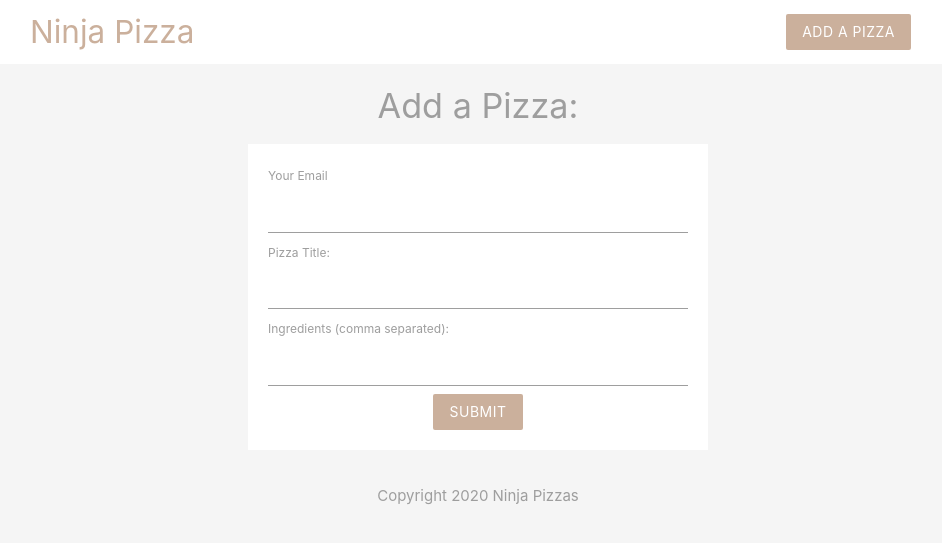
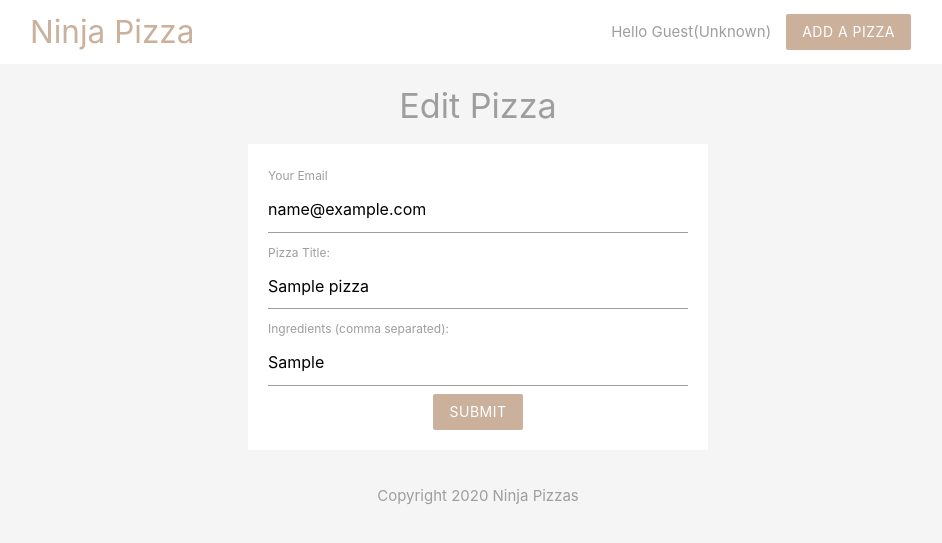
Before and after one commit to thonixon321/pizzaPHP, a PHP site: page /add.php?id=1 in a window 1280 px wide. Shown: the top 543 px of the page, without its empty margins (162-1104 px from the left). Run offline with PHP 8.4, Linux system fonts and the light colour scheme; tables that the repository leaves empty or names only in its code hold one stand-in row (values such as "Sample post").

Commit message:
Add files via upload
new updates - added edit pizza capability, also got practice with sessions and cookies, classes/objects, etc

```diff
--- a/tuts/add.php
+++ b/tuts/add.php
@@ -15,8 +15,43 @@
 
   $email = $title = $ingredients = '';
 
+  $header = 'Add a Pizza';
 
-  if(isset($_POST['submit'])) {
+
+  if (isset($_GET['id'])) {
+    $formType = 'submitEdit';
+
+    //overwrite the id that is coming from the url
+    //(could have been a bad injection from user) with a protected id
+    $id = mysqli_real_escape_string($conn, $_GET['id']);
+
+    $header = 'Edit Pizza';
+
+    //make sql
+    $sql = "SELECT * FROM pizzas WHERE id = $id";
+
+    //get the query result
+    $result = mysqli_query($conn, $sql);
+
+    // fetch result in array format (only need one, not all the rows)
+    $pizza = mysqli_fetch_assoc($result);
+
+    $email = $pizza['email'];
+    $title = $pizza['title'];
+    $ingredients = $pizza['ingredients'];
+
+    //free memory and close connection
+    mysqli_free_result($result);
+    mysqli_close($conn);
+
+
+
+  }else{
+    $formType = 'submit';
+  }
+
+
+  if(isset($_POST['submit']) || isset($_POST['submitEdit'])) {
     //htmlspecialchars renders things like < to html entities so people
     //can't inject js code and have it run automatically
 
@@ -64,10 +99,26 @@
       $title = mysqli_real_escape_string($conn, $_POST['title']);
       $ingredients = mysqli_real_escape_string($conn, $_POST['ingredients']);
 
-      //After values have been protected, go ahead and do the steps to update the DB
+      //check if this is an edit or add new pizza
+      if (isset($_POST['submitEdit'])) {
 
-      //Step 1 - create sql
-      $sql = "INSERT INTO pizzas(title, email, ingredients) VALUES('$title', '$email', '$ingredients')";
+        $id = $_POST['editing'];
+
+        echo $title . "<br />";
+        echo $email . "<br />";
+        echo $ingredients . "<br />";
+        echo $id . "<br />";
+
+        $sql = "UPDATE pizzas SET title = '$title', email = '$email', ingredients = '$ingredients' WHERE id = $id";
+
+      }else{
+
+        //After values have been protected, go ahead and do the steps to update the DB
+        //Step 1 - create sql
+        $sql = "INSERT INTO pizzas(title, email, ingredients) VALUES('$title', '$email', '$ingredients')";
+
+      }
+
 
       //Step 2 - save to db and check
       if (mysqli_query($conn, $sql)) {
@@ -96,8 +147,8 @@
    <?php include('templates/header.php') ?>
 
    <section class="container grey-text">
-    <h4 class='center'>Add a Pizza:</h4>
-    <form action='add.php' method='POST' class='white'>
+    <h4 class='center'><?php echo $header; ?></h4>
+    <form action='<?php echo $_SERVER['PHP_SELF']; ?>' method='POST' class='white'>
       <label for='email'>Your Email</label>
       <input type='text' name="email" value="<?php echo htmlspecialchars($email)  ?>">
       <div class='red-text'><?php echo $errors['email']; ?></div>
@@ -111,7 +162,10 @@
       <div class='red-text'><?php echo $errors['ingredients']; ?></div>
 
       <div class='center'>
-        <input type='submit' name="submit" value="submit" class="btn brand z-depth-0">
+        <?php if ($formType === 'submitEdit') : ?>
+          <input type='hidden' name='editing' value="<?php echo $id; ?>">
+        <?php endif ?>
+        <input type='submit' name="<?php echo $formType; ?>" value="submit" class="btn brand z-depth-0">
       </div>
     </form>
    </section>
--- a/tuts/index.php
+++ b/tuts/index.php
@@ -55,7 +55,9 @@ mysqli_close($conn);
               </ul>
 
             </div>
+
             <div class='card-action right-align'>
+              <a href='add.php?id=<?php echo $pizza['id'] ?>' class='brand-text'>edit</a>
               <a href='details.php?id=<?php echo $pizza['id'] ?>' class='brand-text'>more info</a>
             </div>
           </div>
--- /dev/null
+++ b/tuts/quotes.txt
@@ -0,0 +1,3 @@
+Hey Tom
+Everything popular is doing alright
+Everything popular is doing alright
--- a/tuts/templates/header.php
+++ b/tuts/templates/header.php
@@ -1,3 +1,22 @@
+<?php
+  session_start();
+  //override session var
+  // $_SESSION['name'] = 'yoshi';
+
+  //QUERY_STRING is the '?' in url
+  if ($_SERVER['QUERY_STRING'] == 'noname') {
+    //delete session var
+    unset($_SESSION['name']);
+    //clear all vars
+    session_unset();
+  }
+  //set to one of two values based on which one exists (null coalescing)
+  $name = $_SESSION['name'] ?? 'Guest';
+
+  //get cookie
+  $gender = $_COOKIE['gender'] ?? 'Unknown';
+?>
+
 <head>
   <meta charset='UTF-8'>
   <meta name='viewport' content='width=device-width, initial-scale=1.0'>
@@ -31,7 +50,8 @@
     <div class='container'>
       <a href="index.php" class="brand-logo brand-text"> Ninja Pizza </a>
       <ul id="nav-mobile" class="right hide-on-small-and-down">
-
+        <li class='grey-text'>Hello <?php echo htmlspecialchars($name); ?></li>
+        <li class='grey-text'>(<?php echo htmlspecialchars($gender); ?>)</li>
         <li><a href="add.php" class="btn brand z-depth-0"> Add a Pizza </a></li>
 
       </ul>
--- /dev/null
+++ b/tuts/test.txt
@@ -0,0 +1 @@
+Hey there Tom
```
Also changed, not shown: tuts/sandbox.php (added, +154 -0 lines).
